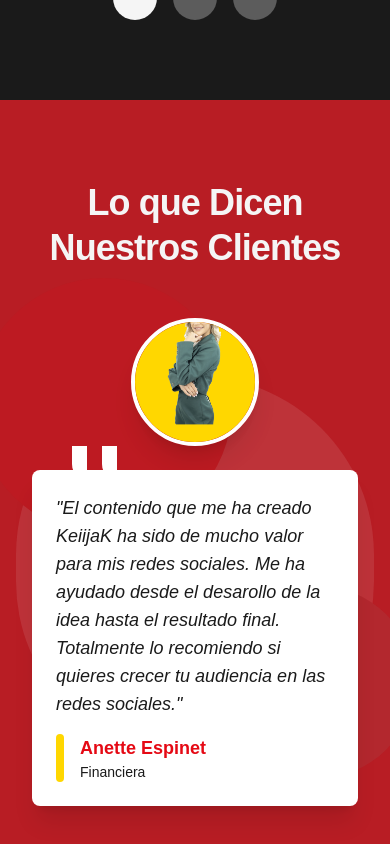
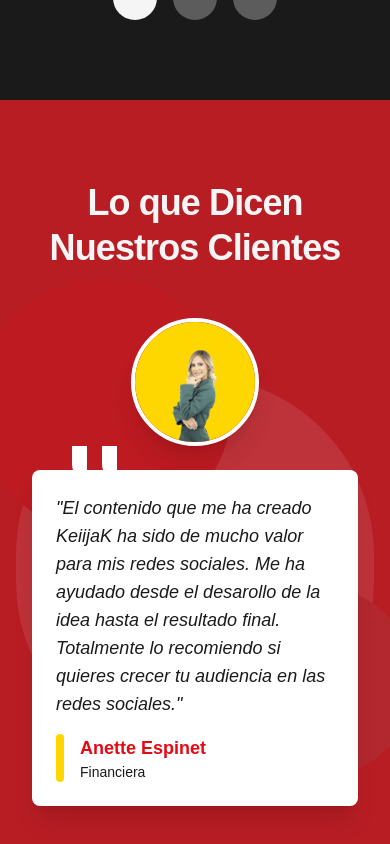
Before and after one commit to keiijak/Website-Agency, a Next.js app: page / in a window 390 px wide. Both pictures are taken after a click on the button "Testimonios". Shown: the part 2778-3622 px from the top of the page. Built offline with nearby package versions, Linux system fonts and the light colour scheme.

Commit message:
fix: adjust Anette Espinet's photo for mobile view
Update positioning, scaling, and max height for mobile display.

Co-authored-by: null <194864930+keiijak@users.noreply.github.com>

```diff
--- a/app/components/Testimonios.tsx
+++ b/app/components/Testimonios.tsx
@@ -5,6 +5,18 @@ import Image from "next/image"
 
 export default function Testimonios() {
   const [activeIndex, setActiveIndex] = useState(0)
+  const [isMobile, setIsMobile] = useState(false)
+
+  // Detectar si es móvil
+  useEffect(() => {
+    const checkMobile = () => {
+      setIsMobile(window.innerWidth < 768)
+    }
+
+    checkMobile()
+    window.addEventListener("resize", checkMobile)
+    return () => window.removeEventListener("resize", checkMobile)
+  }, [])
 
   const testimonios = [
     {
@@ -101,8 +113,8 @@ export default function Testimonios() {
               <div className="w-32 h-32 md:w-48 md:h-48 lg:w-64 lg:h-64 rounded-full overflow-hidden border-4 border-white shadow-xl mb-6 md:mb-8 lg:mb-0 md:mr-12 flex-shrink-0 relative z-10">
                 {testimonio.nombre === "Anette Espinet" ? (
                   <div className="absolute inset-0 bg-[#FFD700] flex items-center justify-center">
-                    {/* Custom positioning for Anette's photo */}
-                    <div className="absolute w-full h-full" style={{ top: "-50px" }}>
+                    {/* Custom positioning for Anette's photo with mobile optimization */}
+                    <div className="absolute w-full h-full" style={{ top: isMobile ? "-20px" : "-50px" }}>
                       <Image
                         src={testimonio.foto || "/placeholder.svg"}
                         alt={`Foto de ${testimonio.nombre}`}
@@ -113,11 +125,11 @@ export default function Testimonios() {
                           position: "absolute",
                           top: "50%",
                           left: "50%",
-                          transform: "translate(-50%, -30%)",
+                          transform: isMobile ? "translate(-50%, -20%) scale(0.9)" : "translate(-50%, -30%)",
                           maxWidth: "none",
                           width: "auto",
                           height: "auto",
-                          maxHeight: "110%",
+                          maxHeight: isMobile ? "100%" : "110%",
                         }}
                         onError={(e) => {
                           ;(e.target as HTMLImageElement).src = "/placeholder.svg?height=256&width=256"
```
